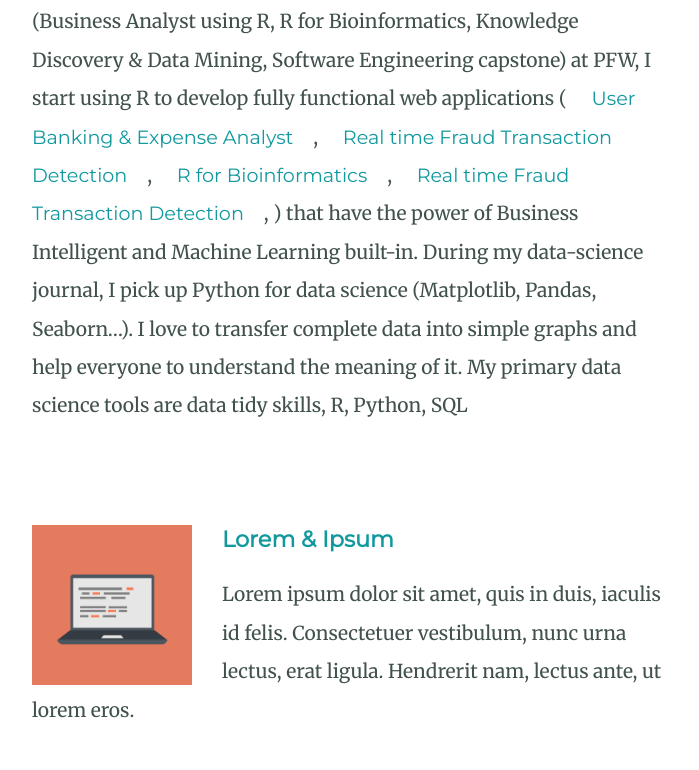
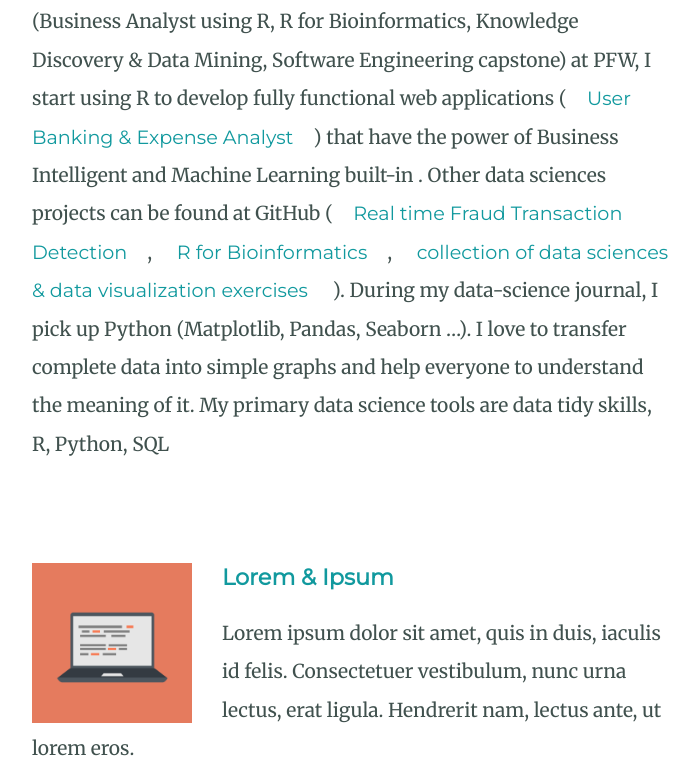
Before and after one commit to jackyhuynh/ProblemSolvingKB, a plain HTML site: page src/Basic_40_resume/index.html in a window 1280 px wide. Shown: the part 2445-3215 px from the top of the page, without its empty margins (288-987 px from the left). Drawn offline with Linux system fonts and the light colour scheme.

Commit message:
Update index.html

```diff
--- a/src/Basic_40_resume/index.html
+++ b/src/Basic_40_resume/index.html
@@ -51,13 +51,14 @@
                 <div class="skill-row">
                     <img class="chilli-img" src="images/data_science.png" alt="chilli-img">
                     <h3>Data Science & Machine Learning</h3>
-                    <p>In 2020, I started exploring data science and machine learning at Purdue University Graduate School (PFW). After finishing some courses (Business Analyst using R, R for Bioinformatics, Knowledge Discovery & Data Mining, Software Engineering capstone) at PFW, I start using R to develop fully functional web applications (
-                        <a href="https://github.com/jackyhuynh/User_Banking_and_Expense_Analyst" onclick="javascript:void window.open('https://github.com/jackyhuynh/User_Banking_and_Expense_Analyst','1639145195180','width=700,height=900,toolbar=0,menubar=0,location=0,status=1,scrollbars=1,resizable=1,left=0,top=0');return false;">User Banking & Expense Analyst</a>,
-                        <a href="https://github.com/jackyhuynh/User_Banking_and_Expense_Analyst" onclick="javascript:void window.open('https://github.com/jackyhuynh/User_Banking_and_Expense_Analyst','1639145195180','width=700,height=900,toolbar=0,menubar=0,location=0,status=1,scrollbars=1,resizable=1,left=0,top=0');return false;">Real time Fraud Transaction Detection</a>,
+                    <p>In 2020, I started exploring data science and machine learning at Purdue University Graduate School (PFW). After finishing some courses (Business Analyst using R, R for Bioinformatics, Knowledge Discovery & Data Mining, Software Engineering capstone) at PFW, I start using R to develop fully functional web applications
+                        (<a href="https://github.com/jackyhuynh/User_Banking_and_Expense_Analyst" onclick="javascript:void window.open('https://github.com/jackyhuynh/User_Banking_and_Expense_Analyst','1639145195180','width=700,height=900,toolbar=0,menubar=0,location=0,status=1,scrollbars=1,resizable=1,left=0,top=0');return false;">User Banking & Expense Analyst</a>)
+                        that have the power of Business Intelligent and Machine Learning built-in . Other data sciences projects can be found at GitHub
+                        (<a href="https://github.com/jackyhuynh/Realtime_Fraud_Transaction_Detection" onclick="javascript:void window.open('https://github.com/jackyhuynh/Realtime_Fraud_Transaction_Detection','1639145195180','width=700,height=900,toolbar=0,menubar=0,location=0,status=1,scrollbars=1,resizable=1,left=0,top=0');return false;">Real time Fraud Transaction Detection</a>,
                         <a href="https://github.com/jackyhuynh/collection_of_data_science_and_data_visualization_exercise/tree/main/R_for_bioinformatic" onclick="javascript:void window.open('https://github.com/jackyhuynh/collection_of_data_science_and_data_visualization_exercise/tree/main/R_for_bioinformatic','1639145195180','width=700,height=900,toolbar=0,menubar=0,location=0,status=1,scrollbars=1,resizable=1,left=0,top=0');return false;">R for Bioinformatics</a>,
-                        <a href="https://github.com/jackyhuynh/collection_of_data_science_and_data_visualization_exercise" onclick="javascript:void window.open('https://github.com/jackyhuynh/collection_of_data_science_and_data_visualization_exercise','1639145195180','width=700,height=900,toolbar=0,menubar=0,location=0,status=1,scrollbars=1,resizable=1,left=0,top=0');return false;">Real time Fraud Transaction Detection</a>,
-
-) that have the power of Business Intelligent and Machine Learning built-in. During my data-science journal, I pick up Python for data science (Matplotlib, Pandas, Seaborn…). I love to transfer complete data into simple graphs and help everyone to understand the meaning of it. My primary data science tools are data tidy skills, R, Python, SQL
+                        <a href="https://github.com/jackyhuynh/collection_of_data_science_and_data_visualization_exercise" onclick="javascript:void window.open('https://github.com/jackyhuynh/collection_of_data_science_and_data_visualization_exercise','1639145195180','width=700,height=900,toolbar=0,menubar=0,location=0,status=1,scrollbars=1,resizable=1,left=0,top=0');return false;">collection of data sciences & data visualization exercises</a>
+                        ). During my data-science journal, I pick up Python (Matplotlib, Pandas,
+                        Seaborn …). I love to transfer complete data into simple graphs and help everyone to understand the meaning of it. My primary data science tools are data tidy skills, R, Python, SQL
 
 
                     </p>
```
